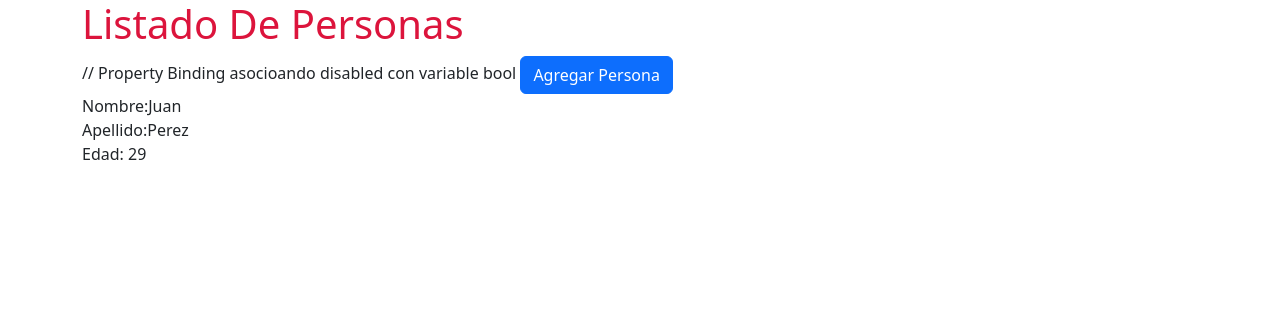
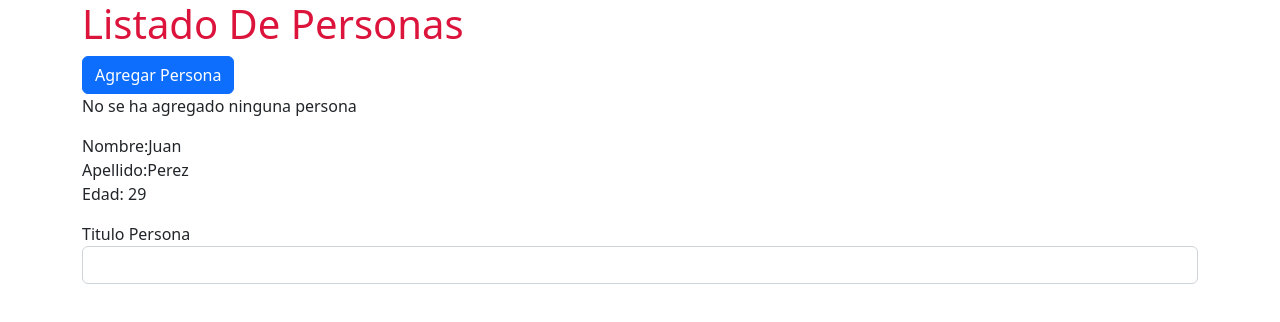
Before and after one commit to JulioAburto/Curso-Angular, an Angular app: page / in a window 1280 px wide. Shown: the top 322 px of the page. Built offline with nearby package versions, Linux system fonts and the light colour scheme.

Commit message:
Event Binding permite capturar los datos que entran en un input, de manera que podemos saber lo que escribe el usuario, por medio del htmlinputelement

```diff
--- a/src/app/personas/personas.component.html
+++ b/src/app/personas/personas.component.html
@@ -2,11 +2,24 @@
   <div class="row">
     <div class="col">
       <h1>Listado De Personas</h1>
-      // Property Binding asocioando disabled con variable bool
-      <button class="btn btn-primary" [disabled]="deshabilitar">
+      <!-- Property Binding asocioando disabled con variable bool -->
+      <button
+        class="btn btn-primary"
+        [disabled]="deshabilitar"
+        (click)="agregarPersona()"
+      >
         Agregar Persona
       </button>
+      <p>{{ mensaje }}</p>
       <app-persona></app-persona>
+      <!-- input que recibe los datos que ingresa el usuario -->
+      <label for="">Titulo Persona</label>
+      <input
+        type="text"
+        class="form-control"
+        (input)="modificarTitulo($event)"
+      />
+      {{ titulo }}
     </div>
   </div>
 </div>
--- a/src/app/personas/personas.component.ts
+++ b/src/app/personas/personas.component.ts
@@ -8,5 +8,15 @@ import { Component } from '@angular/core';
 export class PersonasComponent {
   // Property Binding
   deshabilitar = false;
-
+  mensaje = 'No se ha agregado ninguna persona';
+  titulo = '';
+  agregarPersona() {
+    this.mensaje = 'Persona agregada';
+  }
+  // Event Binding
+  // metodo que permite modificar el titulo de la persona por medio
+  // del parametro Evente
+  modificarTitulo(event: Event) {
+    this.titulo = (<HTMLInputElement>event.target).value;
+  }
 }
```
